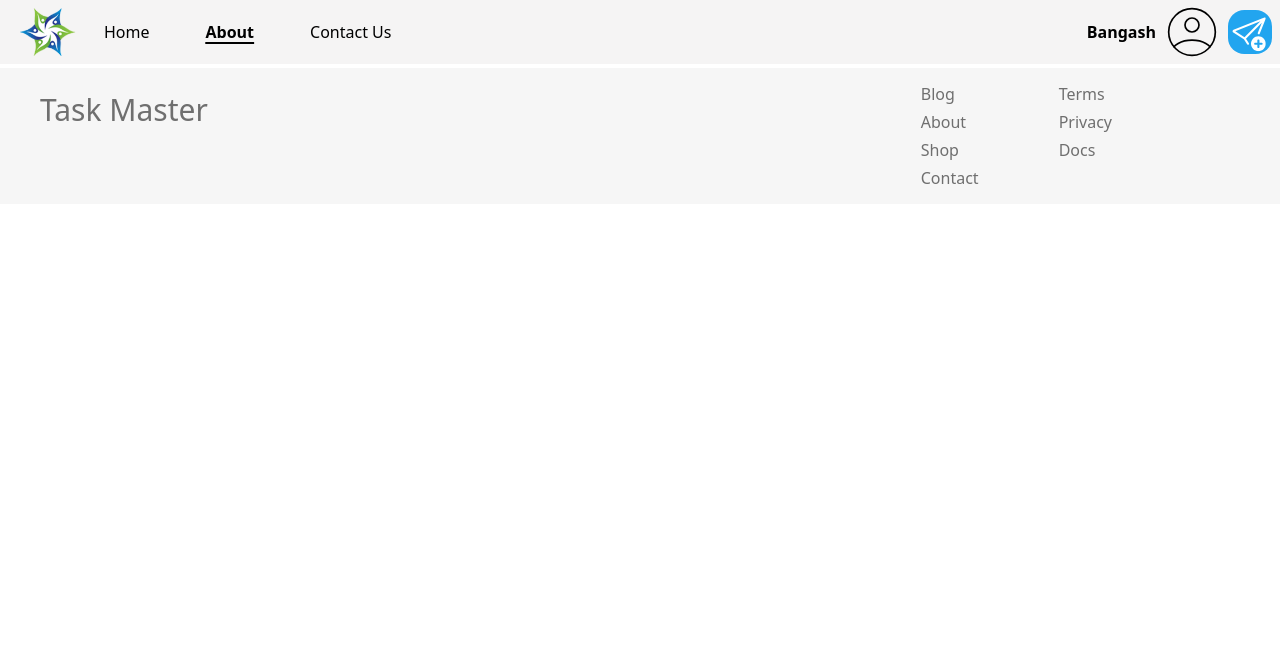
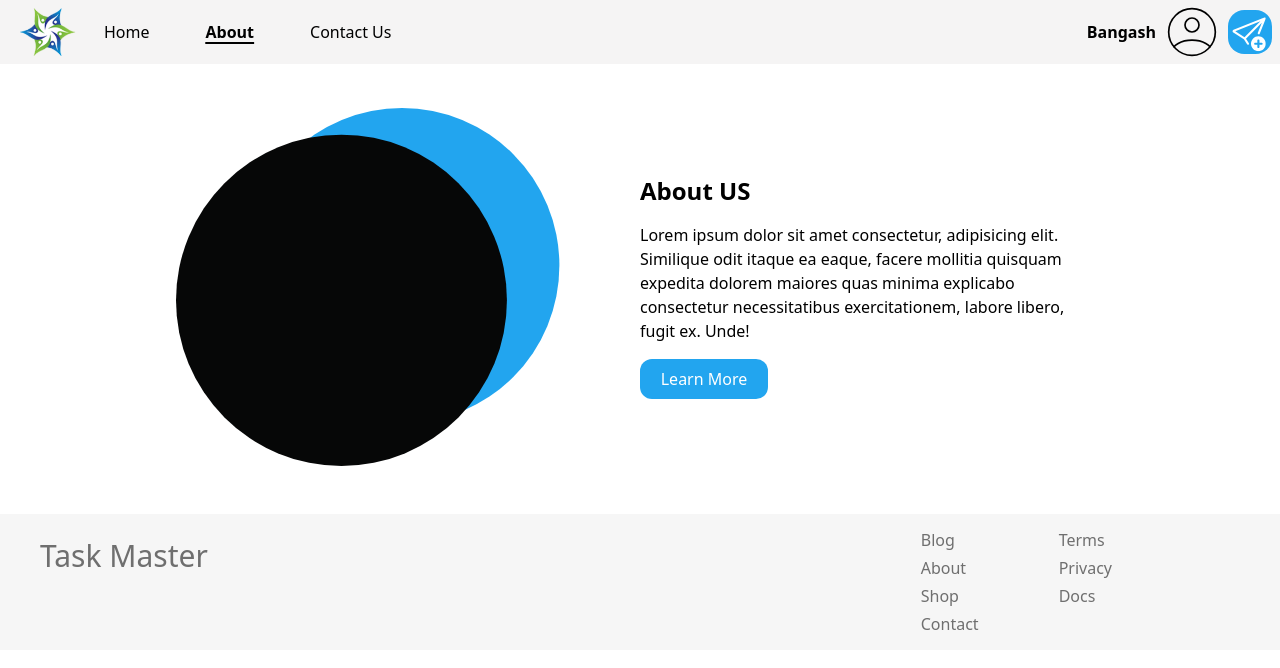
Before and after one commit to Mul-Task/Task-Master, a plain HTML site: page public/about.html in a window 1280 px wide. Drawn offline with Linux system fonts and the light colour scheme.

Commit message:
About-Page
About Page done

```diff
--- a/public/about.html
+++ b/public/about.html
@@ -138,6 +138,35 @@
 		<!-- ######################################################################### -->
 
 		<!-- Main Section -->
+		<div class="main-section grid sm:grid-cols-2">
+			<div
+				class="flex md:justify-end justify-center lg:mr-20 md:mx-12 sm:mx-9 md:my-0 sm:my-5 mt-7 mx-5"
+			>
+				<img
+					class="w-96 md:my-11"
+					src="../assets/icons/about-profile-pic.svg"
+					alt="profile-pic"
+				/>
+			</div>
+			<div
+				class="md:text-start text-center lg:mr-48 md:mr-10 md:m-0 m-5 flex flex-col justify-center"
+			>
+				<h1 class="text-2xl font-semibold pb-4">About US</h1>
+				<p class="pb-4">
+					Lorem ipsum dolor sit amet consectetur, adipisicing elit. Similique
+					odit itaque ea eaque, facere mollitia quisquam expedita dolorem
+					maiores quas minima explicabo consectetur necessitatibus
+					exercitationem, labore libero, fugit ex. Unde!
+				</p>
+				<div class="md:block flex justify-center">
+					<button
+						class="bg-primary hover:shadow-lg w-32 py-2 px-5 rounded-xl text-white"
+					>
+						<a href="https://github.com/bangash-0"> Learn More </a>
+					</button>
+				</div>
+			</div>
+		</div>
 		<!-- Main Section -->
 
 		<!-- ######################################################################### -->
```
Also changed, not shown: dist/output.css.
